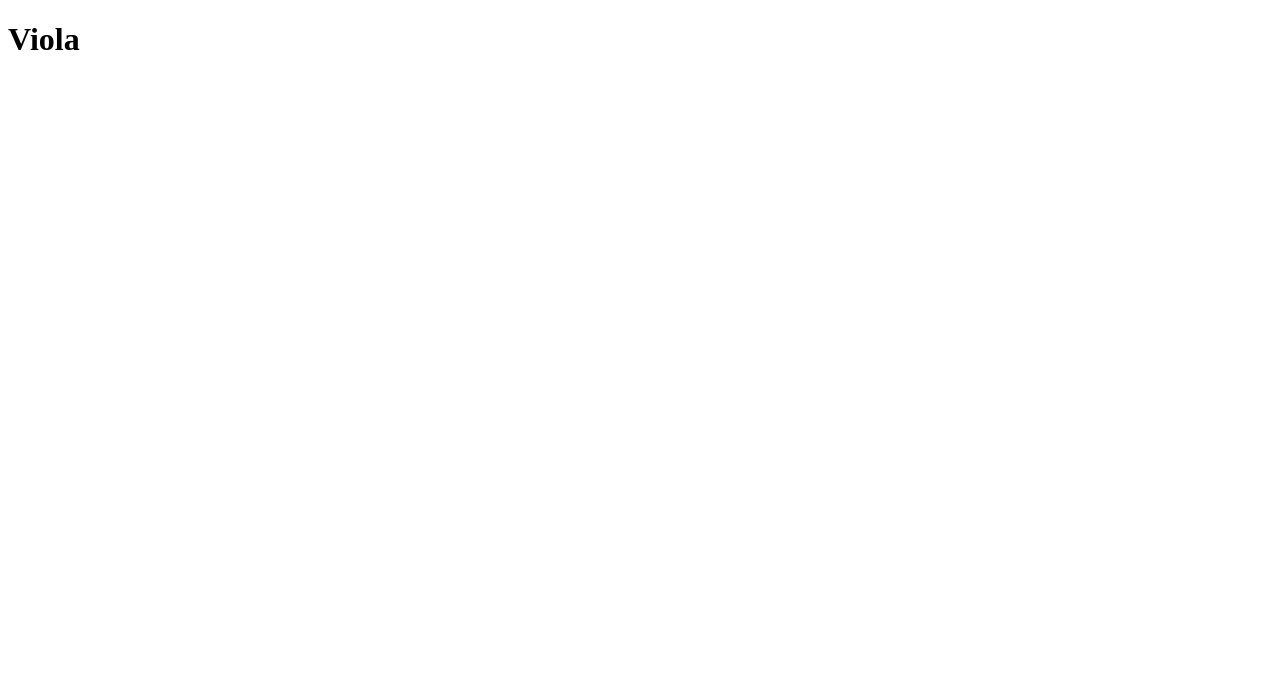
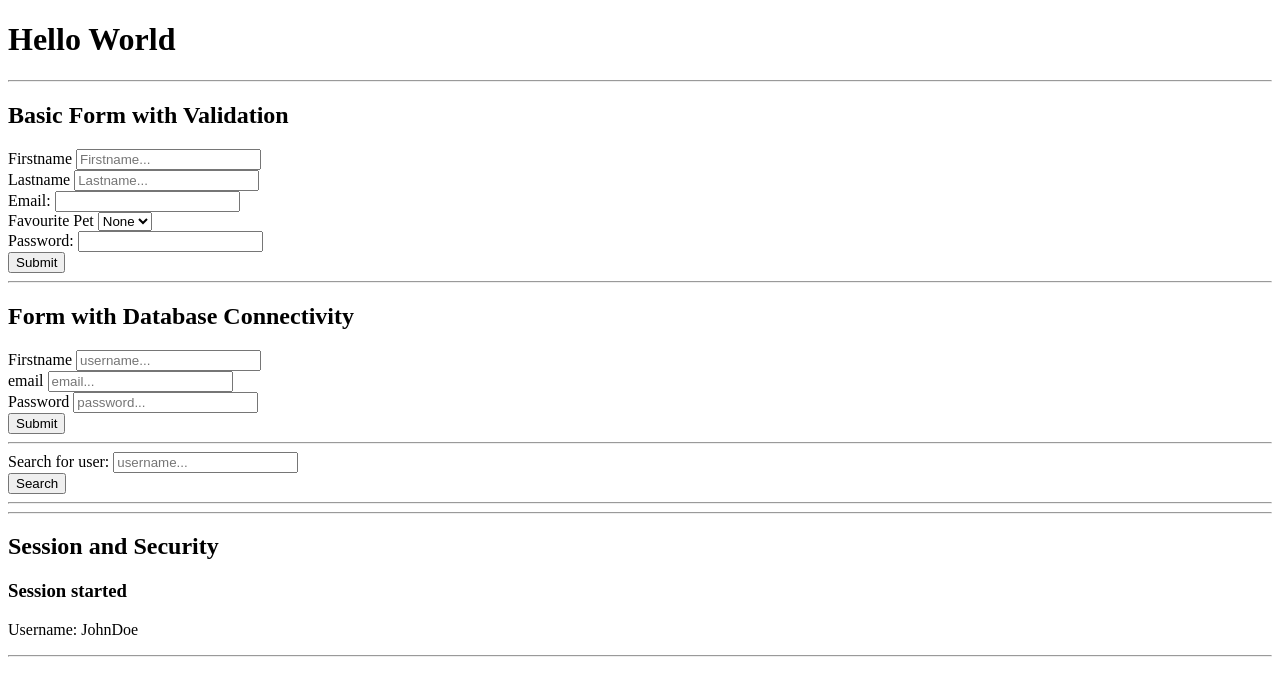
Before and after one commit to jitendra-sr/PHP, a PHP site: page /Practise/ in a window 1280 px wide. Before the commit the part shown is almost empty. Shown: the top 696 px of the page. Run offline with PHP 8.4, Linux system fonts and the light colour scheme; some libraries are stand-ins or nearby versions.

Commit message:
Setup all functionalities in Home page

```diff
--- a/first-project/config.php
+++ b/first-project/config.php
@@ -12,6 +12,7 @@ session_set_cookie_params([
     'httponly' => true, // Cookie is not accessible via JavaScript (helps prevent XSS attacks)
 ]);
 session_start(); // Start the session
+$_SESSION["username"] = "JohnDoe";
 
 if(!isset($_SESSION['last_regeneration'])) {
     session_regenerate_id(true); // Regenerate the session ID for the first time
--- a/first-project/index.php
+++ b/first-project/index.php
@@ -6,8 +6,18 @@
     <title>Document</title>
 </head>
 <body>
+    <h1>Hello World</h1>
+    <hr>
     <?php
-    echo "<h1>Viola</h1>";
+        echo "<h2>Basic Form with Validation</h2>";
+        require_once 'form.php';
+        echo "<hr>";
+        echo "<h2>Form with Database Connectivity</h2>";
+        require_once 'dbform.php';
+        echo "<hr>";
+        echo "<h2>Session and Security</h2>";
+        require_once 'session.php';
+        echo "<hr>";
     ?>
 </body>
 </html>
--- a/first-project/session.php
+++ b/first-project/session.php
@@ -1,4 +1,6 @@
 <?php
+
+/*
 session_start(); // Start the session
 $_SESSION["username"] = "JohnDoe"; // Set a session variable
 
@@ -6,9 +8,10 @@ $_SESSION["username"] = "JohnDoe"; // Set a session variable
 
 // unset($_SESSION["username"]); // Unset the session variable
 // session_unset(); // Unset all session variables
+// session_destroy(); // Destroy the session and all session variables
 
-session_destroy(); // Destroy the session and all session variables
-// It is important to note that session_destroy() does not unset the $_SESSION variable. It only destroys the session data on the server. The $_SESSION variable will still exist on the page it started, but it will be empty to other pages. To unset the $_SESSION variable regardless of page, you can use unset($_SESSION) or session_unset().
+// Note: It is important to note that session_destroy() does not unset the $_SESSION variable. It only destroys the session data on the server. The $_SESSION variable will still exist on the page it started, but it will be empty to other pages. To unset the $_SESSION variable regardless of page, you can use unset($_SESSION) or session_unset().
+*/
 
 require_once 'config.php'; // Session with security settings
 
@@ -23,7 +26,7 @@ require_once 'config.php'; // Session with security settings
 </head>
 <body>
     <?php
-    echo "<h1>Session started</h1>";
+    echo "<h3>Session started</h3>";
     echo "<p>Username: " . $_SESSION["username"] . "</p>"; // Access the session variable
     ?>
 </body>
```
